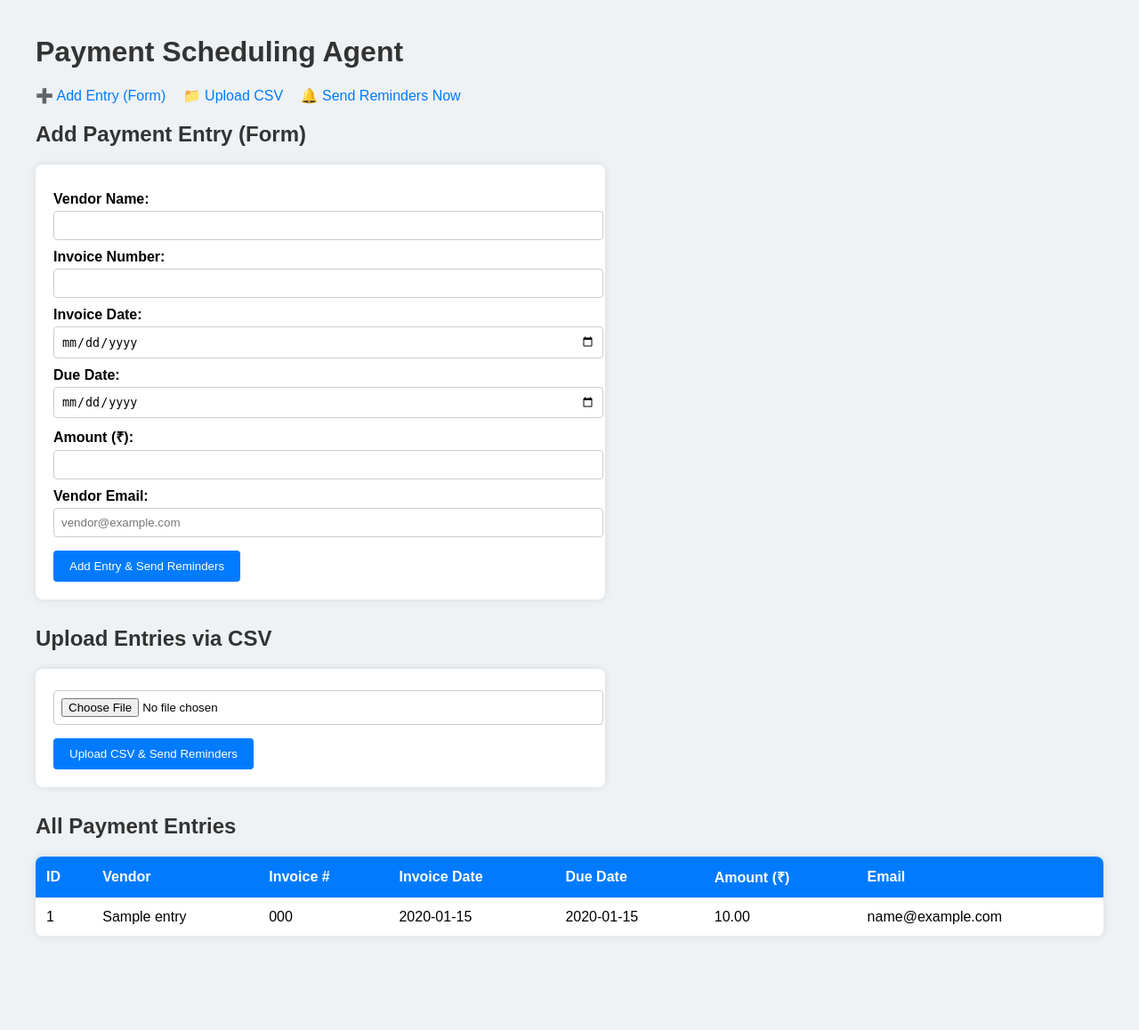
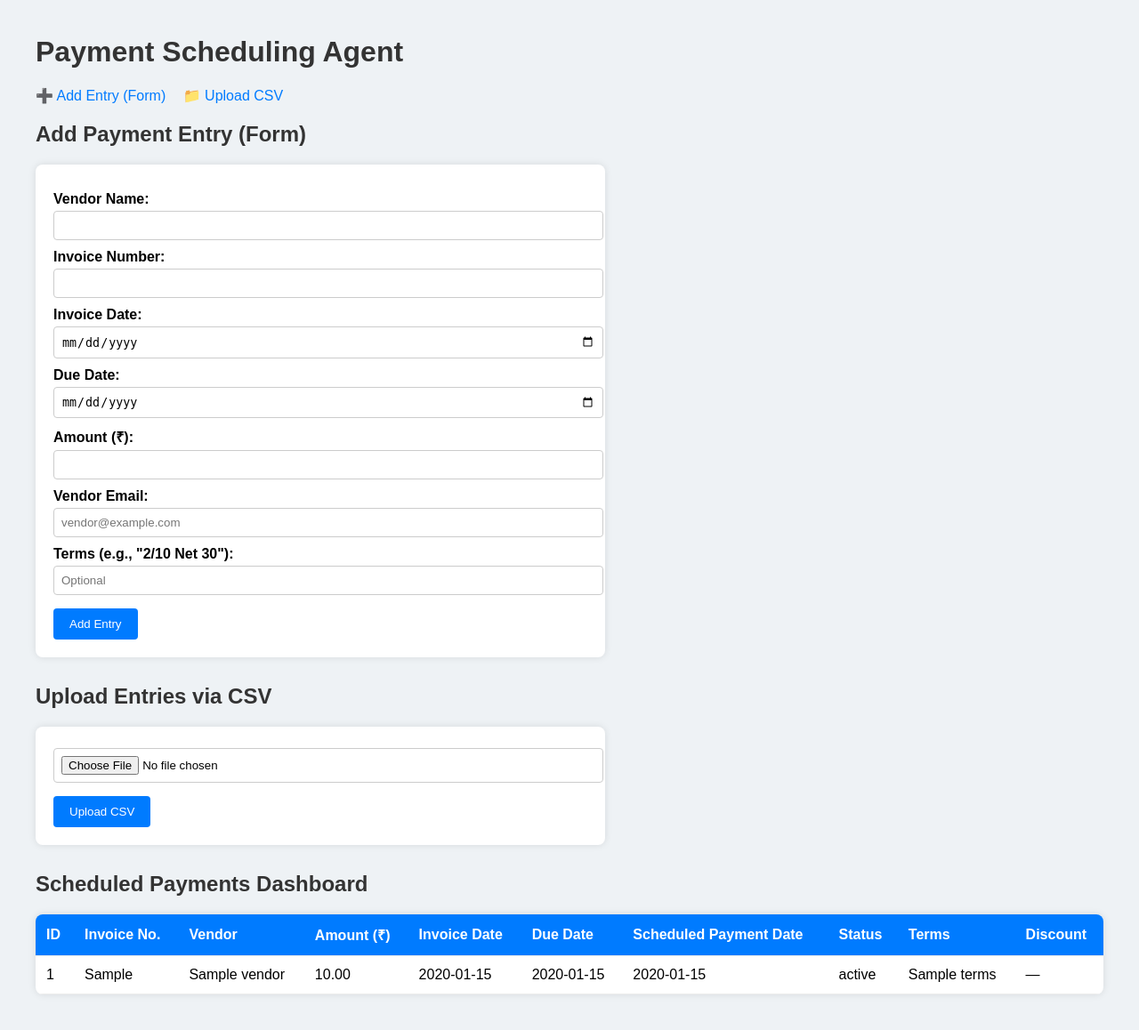
Before and after one commit to GauravSonar260/payment_agent_web, a Flask app: page / in a window 1280 px wide. Shown: the whole page at 89% size. Before the commit the page ends 1052 px from the top, so only its background shows below. Run offline with Flask 3, Linux system fonts and the light colour scheme; tables that the repository leaves empty hold one stand-in row (values such as "Sample post"); a database or web service that is not in the repository returns one stand-in record (values such as "Sample title"); some libraries are stand-ins or nearby versions.

Commit message:
done
done

```diff
--- a/app.py
+++ b/app.py
@@ -1,124 +1,161 @@
 from flask import Flask, render_template, request, redirect, url_for, flash
-from flask_sqlalchemy import SQLAlchemy
-from datetime import datetime, timedelta
-import smtplib
-from email.message import EmailMessage
-from dateutil.parser import parse  # ✅ NEW
+import psycopg2
+from psycopg2.extras import RealDictCursor
+from datetime import datetime, timedelta, date
 
 app = Flask(__name__)
-app.config['SQLALCHEMY_DATABASE_URI'] = 'postgresql://postgres:admin123@localhost/payment_agent_db'
-app.config['SQLALCHEMY_TRACK_MODIFICATIONS'] = False
-app.secret_key = 'your_secret_key_here'
-db = SQLAlchemy(app)
+app.secret_key = 'your_secret_key'
 
-EMAIL_HOST_USER = 'gauravsonar260@gmail.com'
-EMAIL_HOST_PASSWORD = 'jvvk uxqm tdos zpep'
+conn = None
 
-class PaymentEntry(db.Model):
-    id = db.Column(db.Integer, primary_key=True)
-    vendor_name = db.Column(db.String(100), nullable=False)
-    invoice_number = db.Column(db.String(100), nullable=False)
-    invoice_date = db.Column(db.Date, nullable=False)
-    due_date = db.Column(db.Date, nullable=False)
-    amount = db.Column(db.Float, nullable=False)
+def init_db():
+    global conn
+    conn = psycopg2.connect(
+        host='localhost',
+        database='payment_agent_db',
+        user='postgres',
+        password='admin123'
+    )
+    with conn.cursor() as cur:
+        cur.execute('''
+        CREATE TABLE IF NOT EXISTS invoices (
+            id SERIAL PRIMARY KEY,
+            invoice_no TEXT,
+            vendor TEXT,
+            vendor_email TEXT,
+            invoice_date DATE,
+            due_date DATE,
+            amount NUMERIC,
+            terms TEXT,
+            status TEXT,
+            scheduled_date DATE
+        );
+        ''')
+        conn.commit()
 
-    email = db.Column(db.String(120), nullable=False)
+def add_invoice(invoice):
+    with conn.cursor() as cur:
+        cur.execute('''
+            INSERT INTO invoices (invoice_no, vendor, vendor_email, invoice_date, due_date, amount, terms, status, scheduled_date)
+            VALUES (%s, %s, %s, %s, %s, %s, %s, %s, %s)
+        ''', (
+            invoice.get('invoice_no'),
+            invoice.get('vendor'),
+            invoice.get('vendor_email'),
+            invoice.get('invoice_date'),
+            invoice.get('due_date'),
+            invoice.get('amount'),
+            invoice.get('terms'),
+            invoice.get('status'),
+            invoice.get('scheduled_date')
+        ))
+        conn.commit()
 
-def send_email(to_email, subject, body):
-    msg = EmailMessage()
-    msg['Subject'] = subject
-    msg['From'] = EMAIL_HOST_USER
-    msg['To'] = to_email
-    msg.set_content(body)
-    try:
-        with smtplib.SMTP_SSL('smtp.gmail.com', 465) as smtp:
-            smtp.login(EMAIL_HOST_USER, EMAIL_HOST_PASSWORD)
-            smtp.send_message(msg)
-        print(f"✅ Email sent to {to_email}")
-    except Exception as e:
-        print(f"❌ Failed to send email to {to_email}: {e}")
+def get_all_invoices():
+    with conn.cursor(cursor_factory=RealDictCursor) as cur:
+        cur.execute('SELECT * FROM invoices ORDER BY id DESC')
+        return cur.fetchall()
 
-def check_and_send_reminders():
-    today = datetime.today().date()
-    cutoff = today + timedelta(days=3)
-    due_entries = PaymentEntry.query.filter(PaymentEntry.due_date <= cutoff).all()
-
-    for entry in due_entries:
-        subject = f"🕒 Payment Reminder: Invoice {entry.invoice_number}"
-        body = (
-            f"Dear Finance Team,\n\n"
-            f"This is a reminder that a payment of Rs. {entry.amount} to vendor '{entry.vendor_name}' "
-            f"(Invoice No: {entry.invoice_number}) is due on {entry.due_date}.\n\n"
-            f"Please ensure timely processing to maintain healthy vendor relationships.\n\n"
-            f"Thank you."
-        )
-        send_email(entry.email, subject, body)
+def schedule_payments():
+    """
+    Simple logic to schedule payment dates:
+    - If terms contain '2/10' (2% discount if paid within 10 days), schedule early payment.
+    - Otherwise, scheduled_date = due_date.
+    """
+    invoices = get_all_invoices()
+    for inv in invoices:
+        scheduled_date = inv['due_date']
+        if inv['terms'] and '2/10' in inv['terms']:
+            early_payment_date = inv['invoice_date'] + timedelta(days=10)
+            # Schedule early payment only if early_payment_date <= due_date
+            if early_payment_date <= inv['due_date']:
+                scheduled_date = early_payment_date
+        # Update only if scheduled_date changed or not set
+        if inv['scheduled_date'] != scheduled_date:
+            with conn.cursor() as cur:
+                cur.execute('UPDATE invoices SET scheduled_date = %s WHERE id = %s', (scheduled_date, inv['id']))
+                conn.commit()
 
 @app.route('/')
 def index():
-    entries = PaymentEntry.query.order_by(PaymentEntry.due_date).all()
+    schedule_payments()  # Update schedule on each page load
+    entries = get_all_invoices()
     return render_template('index.html', entries=entries)
 
 @app.route('/upload_form', methods=['POST'])
 def upload_form():
-    vendor_name    = request.form['vendor_name']
-    invoice_number = request.form['invoice_number']
-    invoice_date   = parse(request.form['invoice_date']).date()  # ✅ UPDATED
-    due_date       = parse(request.form['due_date']).date()      # ✅ UPDATED
-    amount         = float(request.form['amount'])
-    email          = request.form['email']
+    vendor_name = request.form.get('vendor_name')
+    invoice_number = request.form.get('invoice_number')
+    invoice_date = request.form.get('invoice_date')
+    due_date = request.form.get('due_date')
+    amount = request.form.get('amount')
+    email = request.form.get('email')
+    terms = request.form.get('terms', '')  # Optional field
+    status = 'Scheduled'  # Default status
+    scheduled_date = None
 
-    entry = PaymentEntry(
-        vendor_name=vendor_name,
-        invoice_number=invoice_number,
-        invoice_date=invoice_date,
-        due_date=due_date,
-        amount=amount,
-        email=email
-    )
-    db.session.add(entry)
-    db.session.commit()
+    try:
+        invoice_date_obj = datetime.strptime(invoice_date, '%Y-%m-%d').date()
+        due_date_obj = datetime.strptime(due_date, '%Y-%m-%d').date()
+        amount_float = float(amount)
+    except Exception as e:
+        flash('Invalid date or amount format', 'error')
+        return redirect(url_for('index'))
 
-    check_and_send_reminders()
-    flash("Entry added and reminders checked.", "success")
+    invoice = {
+        'invoice_no': invoice_number,
+        'vendor': vendor_name,
+        'vendor_email': email,
+        'invoice_date': invoice_date_obj,
+        'due_date': due_date_obj,
+        'amount': amount_float,
+        'terms': terms,
+        'status': status,
+        'scheduled_date': scheduled_date
+    }
+
+    add_invoice(invoice)
+    flash('Invoice added successfully!', 'success')
     return redirect(url_for('index'))
 
 @app.route('/upload_csv', methods=['POST'])
 def upload_csv():
-    file = request.files['file']
-    if file and file.filename.lower().endswith('.csv'):
-        import csv
-        stream = file.stream.read().decode("utf-8").splitlines()
-        reader = csv.reader(stream)
-        next(reader)
-        for row in reader:
-            invoice_date = parse(row[2]).date()  # ✅ FLEXIBLE DATE
-            due_date     = parse(row[3]).date()  # ✅ FLEXIBLE DATE
-            entry = PaymentEntry(
-                vendor_name    = row[0],
-                invoice_number = row[1],
-                invoice_date   = invoice_date,
-                due_date       = due_date,
-                amount         = float(row[4]),
-                email          = row[5]
-            )
-            db.session.add(entry)
-        db.session.commit()
+    file = request.files.get('file')
+    if not file:
+        flash('No file selected', 'error')
+        return redirect(url_for('index'))
 
-        check_and_send_reminders()
-        flash("CSV uploaded and reminders checked.", "success")
-    else:
-        flash("Please upload a valid .csv file.", "error")
+    import csv
+    import io
+    stream = io.StringIO(file.stream.read().decode("UTF8"), newline=None)
+    reader = csv.DictReader(stream)
 
-    return redirect(url_for('index'))
+    count = 0
+    for row in reader:
+        try:
+            invoice_date_obj = datetime.strptime(row['invoice_date'], '%Y-%m-%d').date()
+            due_date_obj = datetime.strptime(row['due_date'], '%Y-%m-%d').date()
+            amount_float = float(row['amount'])
+            invoice = {
+                'invoice_no': row.get('invoice_no'),
+                'vendor': row.get('vendor'),
+                'vendor_email': row.get('vendor_email'),
+                'invoice_date': invoice_date_obj,
+                'due_date': due_date_obj,
+                'amount': amount_float,
+                'terms': row.get('terms', ''),
+                'status': 'Scheduled',
+                'scheduled_date': None
+            }
+            add_invoice(invoice)
+            count += 1
+        except Exception as e:
+            # Skip invalid rows or log error
+            continue
 
-@app.route('/test_email')
-def test_email():
-    check_and_send_reminders()
-    flash("Reminder check executed.", "info")
+    flash(f'{count} invoices uploaded successfully!', 'success')
     return redirect(url_for('index'))
 
 if __name__ == '__main__':
-    with app.app_context():
-        db.create_all()
+    init_db()
     app.run(debug=True)
--- a/templates/index.html
+++ b/templates/index.html
@@ -104,6 +104,13 @@
             background: #f1f1f1;
         }
 
+        /* Highlight early payment discount rows */
+        .discount {
+            background-color: #e6ffe6 !important;
+            font-weight: bold;
+            color: #2d7a2d;
+        }
+
         .actions {
             margin-bottom: 20px;
         }
@@ -126,7 +133,6 @@
     <div class="actions">
         <a href="#form">➕ Add Entry (Form)</a>
         <a href="#csv">📁 Upload CSV</a>
-        <a href="{{ url_for('test_email') }}">🔔 Send Reminders Now</a>
     </div>
 
     {% with messages = get_flashed_messages(with_categories=true) %}
@@ -157,42 +163,58 @@
         <label for="email">Vendor Email:</label>
         <input type="email" id="email" name="email" placeholder="vendor@example.com" required />
 
-        <button type="submit">Add Entry & Send Reminders</button>
+        <label for="terms">Terms (e.g., "2/10 Net 30"):</label>
+        <input type="text" id="terms" name="terms" placeholder="Optional" />
+
+        <button type="submit">Add Entry</button>
     </form>
 
     <h2 id="csv">Upload Entries via CSV</h2>
     <form method="POST" action="{{ url_for('upload_csv') }}" enctype="multipart/form-data">
         <input type="file" name="file" accept=".csv" required />
-        <button type="submit">Upload CSV & Send Reminders</button>
+        <button type="submit">Upload CSV</button>
     </form>
 
-    <h2>All Payment Entries</h2>
+    <h2>Scheduled Payments Dashboard</h2>
     <table>
         <thead>
             <tr>
                 <th>ID</th>
+                <th>Invoice No.</th>
                 <th>Vendor</th>
-                <th>Invoice #</th>
+                <th>Amount (₹)</th>
                 <th>Invoice Date</th>
                 <th>Due Date</th>
-                <th>Amount (₹)</th>
-                <th>Email</th>
+                <th>Scheduled Payment Date</th>
+                <th>Status</th>
+                <th>Terms</th>
+                <th>Discount</th>
             </tr>
         </thead>
         <tbody>
-            {% for e in entries %}
+            {% for entry in entries %}
+            {% set discount = '2/10' in (entry.terms or '') %}
+            <tr class="{{ 'discount' if discount and entry.scheduled_date != entry.due_date else '' }}">
+                <td>{{ entry.id }}</td>
+                <td>{{ entry.invoice_no }}</td>
+                <td>{{ entry.vendor }}</td>
+                <td>{{ "%.2f"|format(entry.amount) }}</td>
+                <td>{{ entry.invoice_date.strftime('%Y-%m-%d') if entry.invoice_date else '' }}</td>
+                <td>{{ entry.due_date.strftime('%Y-%m-%d') if entry.due_date else '' }}</td>
+                <td>{{ entry.scheduled_date.strftime('%Y-%m-%d') if entry.scheduled_date else '' }}</td>
+                <td>{{ entry.status }}</td>
+                <td>{{ entry.terms }}</td>
+                <td>{% if discount and entry.scheduled_date != entry.due_date %}✔️ Early Payment Discount{% else %}—{%
+                    endif %}</td>
+            </tr>
+            {% else %}
             <tr>
-                <td>{{ e.id }}</td>
-                <td>{{ e.vendor_name }}</td>
-                <td>{{ e.invoice_number }}</td>
-                <td>{{ e.invoice_date.strftime('%Y-%m-%d') }}</td>
-                <td>{{ e.due_date.strftime('%Y-%m-%d') }}</td>
-                <td>{{ "%.2f"|format(e.amount) }}</td>
-                <td>{{ e.email }}</td>
+                <td colspan="10" style="text-align:center;">No invoices found.</td>
             </tr>
             {% endfor %}
         </tbody>
     </table>
+
 </body>
 
 </html>
```
